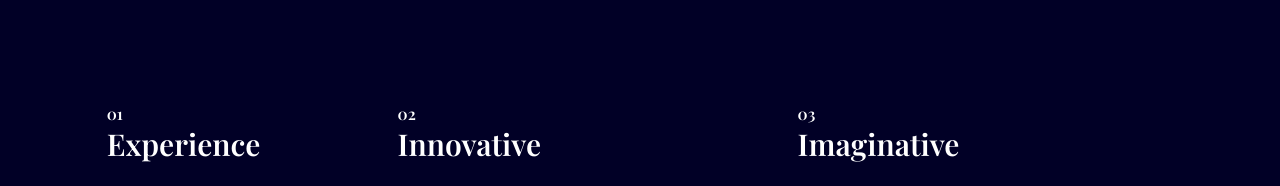
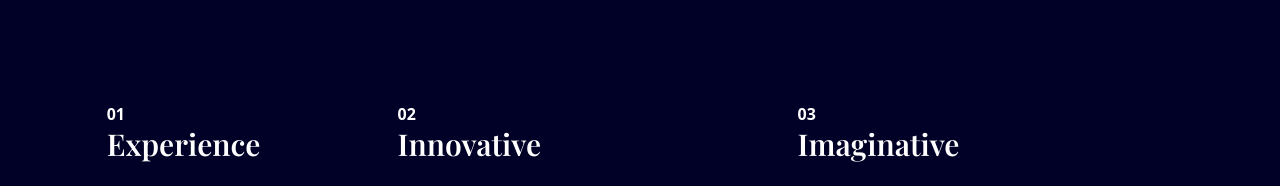
Before and after one commit to Daedalus-Digital/DeployedWindowPain, a React (Vite) app: page / in a window 1280 px wide. Shown: the part 1101-1287 px from the top of the page. Built offline with nearby package versions, Linux system fonts and the light colour scheme; a web font is replaced by a local one.

Commit message:
changed font for numbers

```diff
--- a/src/scenes/MySkills.jsx
+++ b/src/scenes/MySkills.jsx
@@ -63,7 +63,7 @@ const MySkills = () => {
         >
           <div className="relative h-32">
             <div className="z-10">
-              <p className="font-playfair font-semibold text-5xl">01</p>
+              <p className="font-sedgwick font-semibold text-5xl">01</p>
               <p className="font-playfair font-semibold text-3xl mt-3">
                 Experience
               </p>
@@ -91,7 +91,7 @@ const MySkills = () => {
         >
           <div className="relative h-32">
             <div className="z-10">
-              <p className="font-playfair font-semibold text-5xl">02</p>
+              <p className="font-sedgwick font-semibold text-5xl">02</p>
               <p className="font-playfair font-semibold text-3xl mt-3">
                 Innovative
               </p>
@@ -119,7 +119,7 @@ const MySkills = () => {
         >
           <div className="relative h-32">
             <div className="z-10">
-              <p className="font-playfair font-semibold text-5xl">03</p>
+              <p className="font-sedgwick font-semibold text-5xl">03</p>
               <p className="font-playfair font-semibold text-3xl mt-3">
                 Imaginative
               </p>
```
